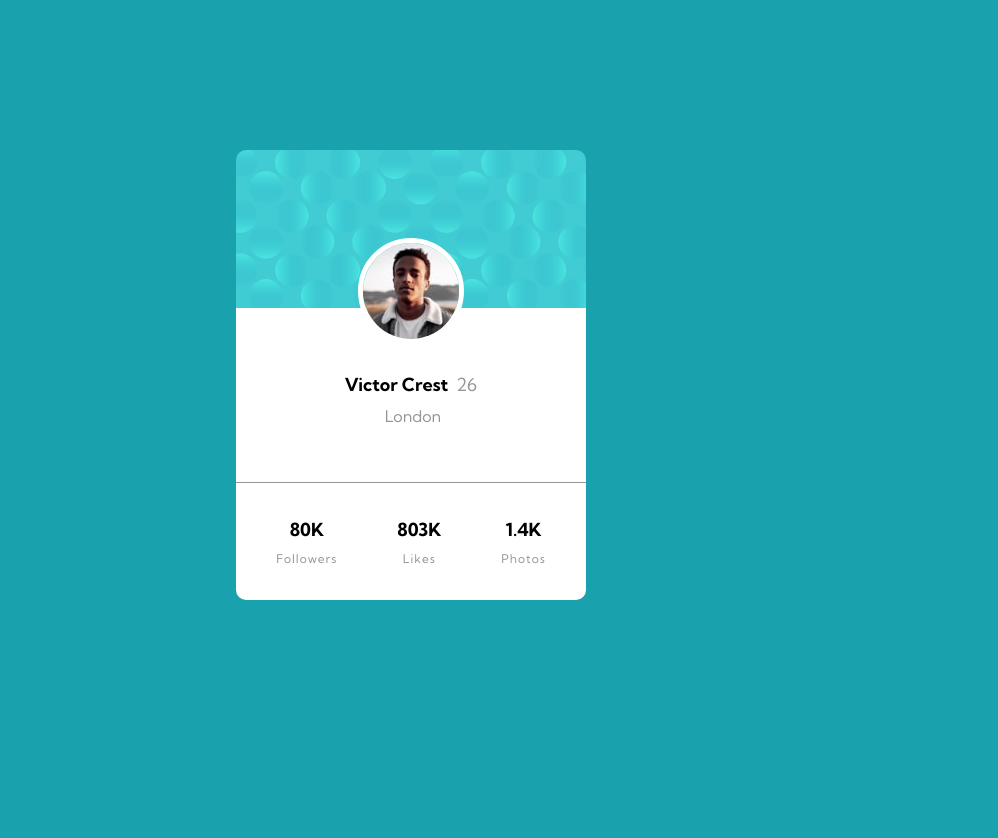
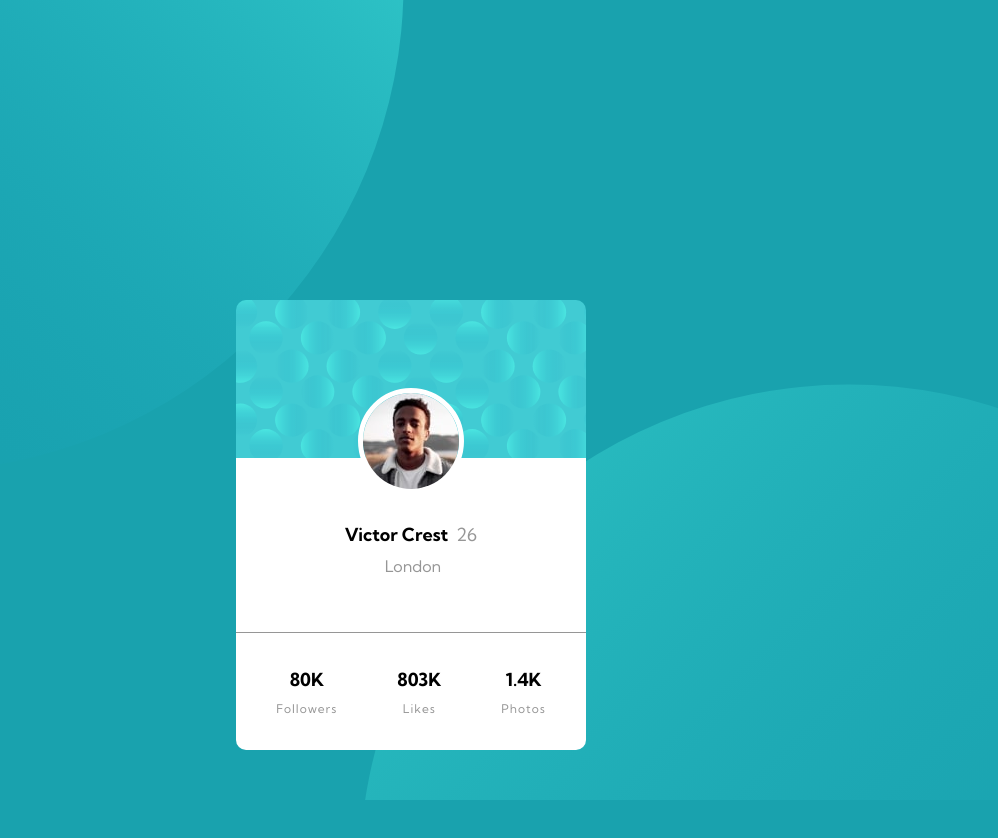
Before and after one commit to primeTanM/FrontEnd-Mentor-Challenges, a plain HTML site: page index.html in a window 1280 px wide. Shown: the whole page, without its empty margins (229-1227 px from the left). After the commit the page ends 800 px from the top, so only its background shows below. Drawn offline with Linux system fonts and the light colour scheme.

Commit message:
added background

```diff
--- a/styles.css
+++ b/styles.css
@@ -4,9 +4,16 @@
     box-sizing: border-box;
 }
 
+html{
+    background-color: rgb(25,162,174);
+    background-image: url(./images/bg-pattern-top.svg), url(./images/bg-pattern-bottom.svg);
+    background-repeat: no-repeat;
+    background-position: right calc(47vw + 15%) bottom calc(65vh - 15vw), left calc(40vw + 25%) top calc(72vh - 15vw);
+    background-attachment: fixed;
+}
+
 body {
-    background: hsl(185, 75%, 39%);
-    /* display: flex; */
+    display: flex;
     justify-content: center;
     align-items: center;
     height: 100vh;
@@ -18,7 +25,7 @@ body {
     flex-direction: column;
     flex-wrap: wrap;
     margin:auto;
-    margin-top:150px;
+    margin-top: 300px;
     align-items: center;
     height: 450px;
     width: 25%;
```
Also changed, not shown: index.html (+1 -4 lines).
